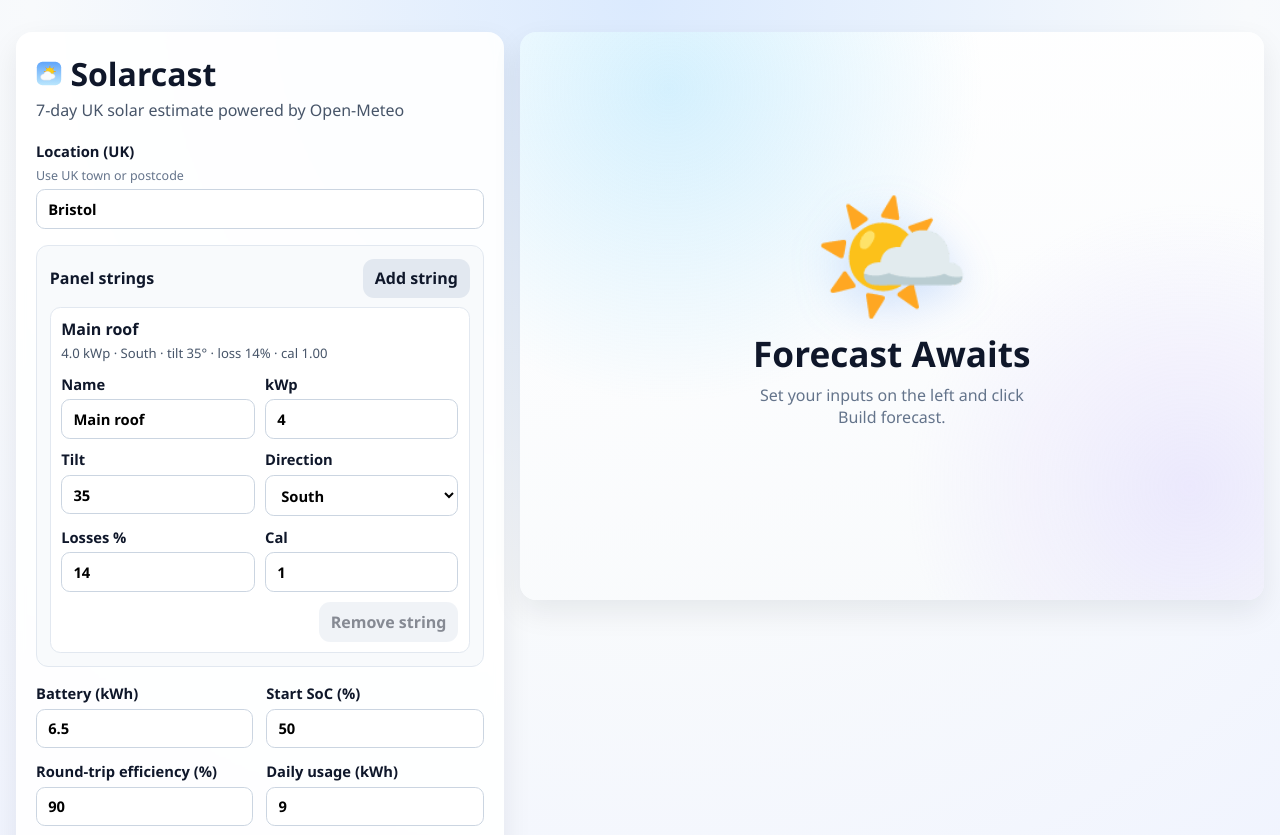
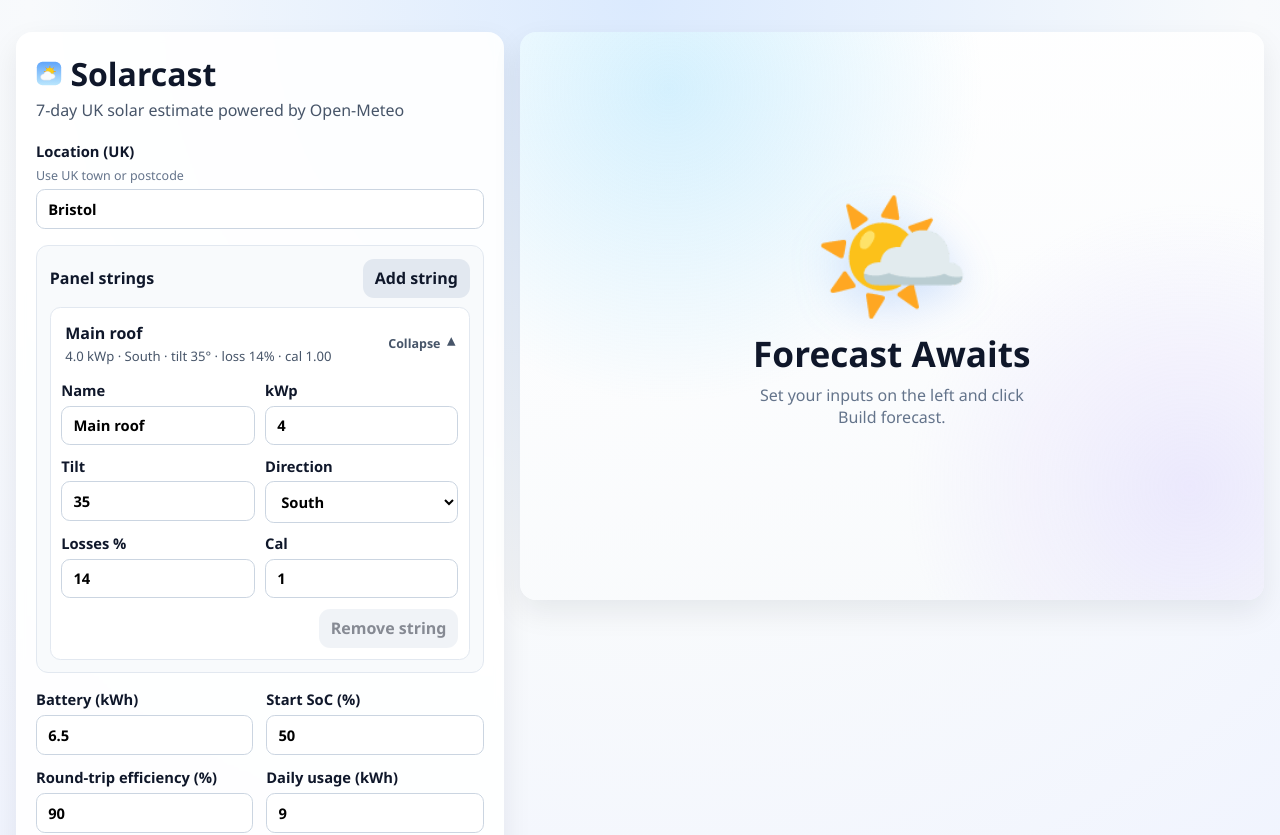
Before and after one commit to alpower/solarcast, a SvelteKit app: page / in a window 1280 px wide. Shown: the top 835 px of the page. Built offline with nearby package versions, Linux system fonts and the light colour scheme.

Commit message:
Polish panel string collapsible affordances

```diff
--- a/src/routes/+page.svelte
+++ b/src/routes/+page.svelte
@@ -401,6 +401,7 @@
 		loading = true;
 		errorMessage = '';
 		result = null;
+		panelStrings = panelStrings.map((panel) => ({ ...panel, expanded: false }));
 
 		try {
 			const activeStrings = panelStrings
@@ -716,12 +717,20 @@
 								}}
 							>
 								<summary>
+									<div class="panel-summary-row">
+										<div class="panel-summary-copy">
 											<span class="panel-title">{panel.name || `String ${panel.id}`}</span>
 											<span class="panel-meta">
 												{Number(panel.panelKw || 0).toFixed(1)} kWp · {compassLabelFromAzimuth(panel.azimuth)} ·
 												tilt {Math.round(panel.tilt || 0)}° · loss {Math.round(panel.lossPercent || 0)}% · cal{' '}
 												{Number(panel.calibrationFactor || 1).toFixed(2)}
 											</span>
+										</div>
+										<span class="panel-toggle" aria-hidden="true">
+											<span class="panel-toggle-text">{panel.expanded ? 'Collapse' : 'Expand'}</span>
+											<span class="panel-chevron">▾</span>
+										</span>
+									</div>
 								</summary>
 								<div class="panel-fields">
 									<label>
@@ -1208,15 +1217,37 @@
 	.panel-item summary {
 		list-style: none;
 		cursor: pointer;
+		border-radius: 0.45rem;
+		padding: 0.2rem 0.25rem;
+		transition: background-color 140ms ease, box-shadow 140ms ease;
+	}
+
+	.panel-item summary::-webkit-details-marker {
+		display: none;
+	}
+
+	.panel-item summary:hover {
+		background: #f8fafc;
+	}
+
+	.panel-item summary:focus-visible {
+		outline: none;
+		box-shadow: 0 0 0 2px #bfdbfe;
+	}
+
+	.panel-summary-row {
+		display: flex;
+		gap: 0.75rem;
+		align-items: center;
+		justify-content: space-between;
+	}
+
+	.panel-summary-copy {
 		display: flex;
 		flex-direction: column;
 		gap: 0.2rem;
 	}
 
-	.panel-item summary::-webkit-details-marker {
-		display: none;
-	}
-
 	.panel-title {
 		font-weight: 700;
 		color: #0f172a;
@@ -1225,6 +1256,26 @@
 	.panel-meta {
 		font-size: 0.82rem;
 		color: #475569;
+	}
+
+	.panel-toggle {
+		display: inline-flex;
+		align-items: center;
+		gap: 0.4rem;
+		color: #475569;
+		font-size: 0.78rem;
+		font-weight: 700;
+		white-space: nowrap;
+	}
+
+	.panel-chevron {
+		font-size: 0.95rem;
+		line-height: 1;
+		transition: transform 160ms ease;
+	}
+
+	.panel-item[open] .panel-chevron {
+		transform: rotate(180deg);
 	}
 
 	.panel-fields {
```
Lines whose indentation alone changed are shown as unchanged.
